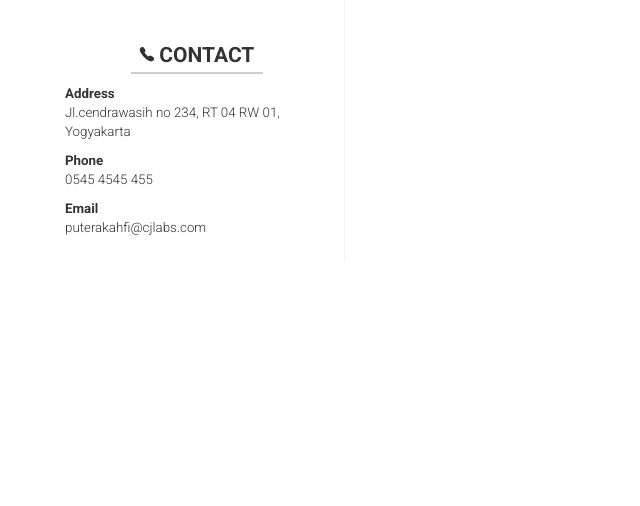
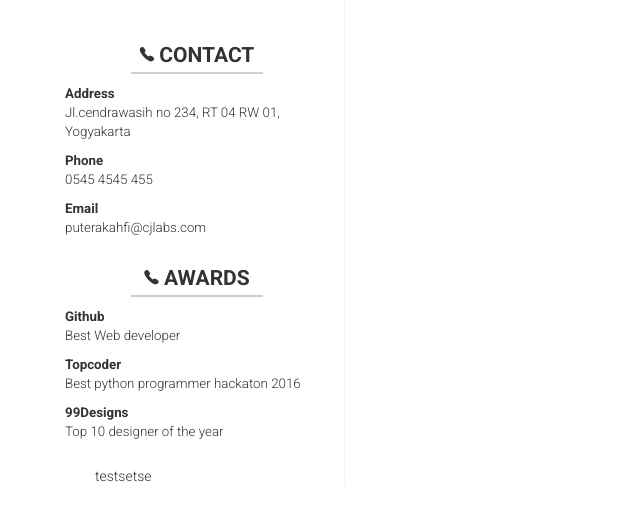
Before and after one commit to puterakahfi/resume, a website: page minimalist/index.html in a window 1280 px wide. Shown: the part 352-858 px from the top of the page, without its empty margins (0-640 px from the left). Before the commit the page ends 800 px from the top, so only its background shows below. Drawn offline with nearby package versions, Linux system fonts and the light colour scheme; files whose address does not match are found by name.

Commit message:
"added awards section"

```diff
--- a/minimalist/index.html
+++ b/minimalist/index.html
@@ -45,6 +45,14 @@
 						<p>	<b>Email</b><br/> puterakahfi@cjlabs.com </p>
 
 					</div>
+						<div class="component-side-content">
+						<h4 class="color "><i class="ion-ios-telephone"></i> Awards</h4>
+						<div id="contact-detail">
+							<p><b>Github</b></i><br/>Best Web developer</p>
+						<p><b>Topcoder</b><br/> Best python programmer hackaton 2016 <br /></p>
+						<p>	<b>99Designs</b><br/> Top 10 designer of the year </p>
+
+					</div>
 					<div claas="vertical-line"></div>
 				</div>
 
```
